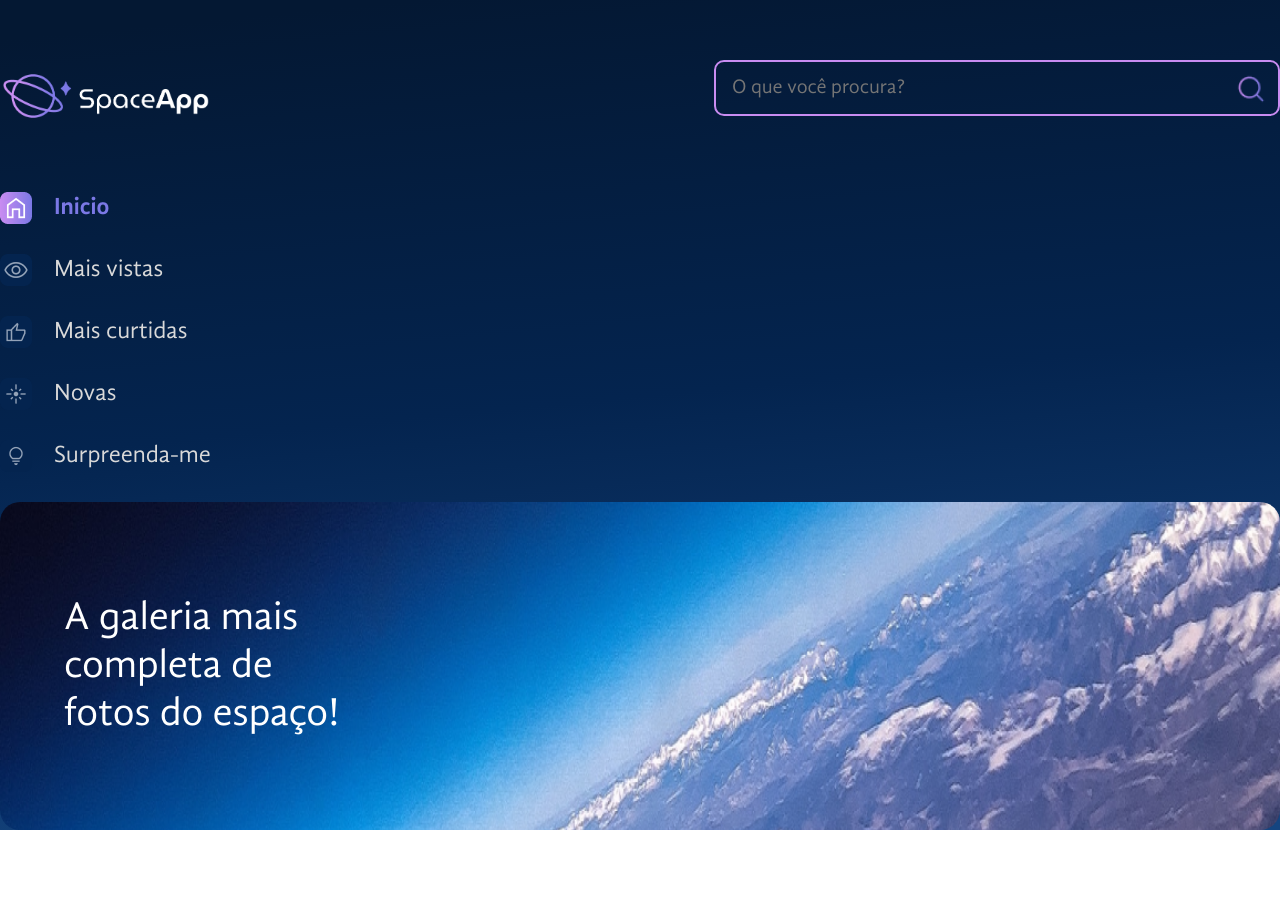
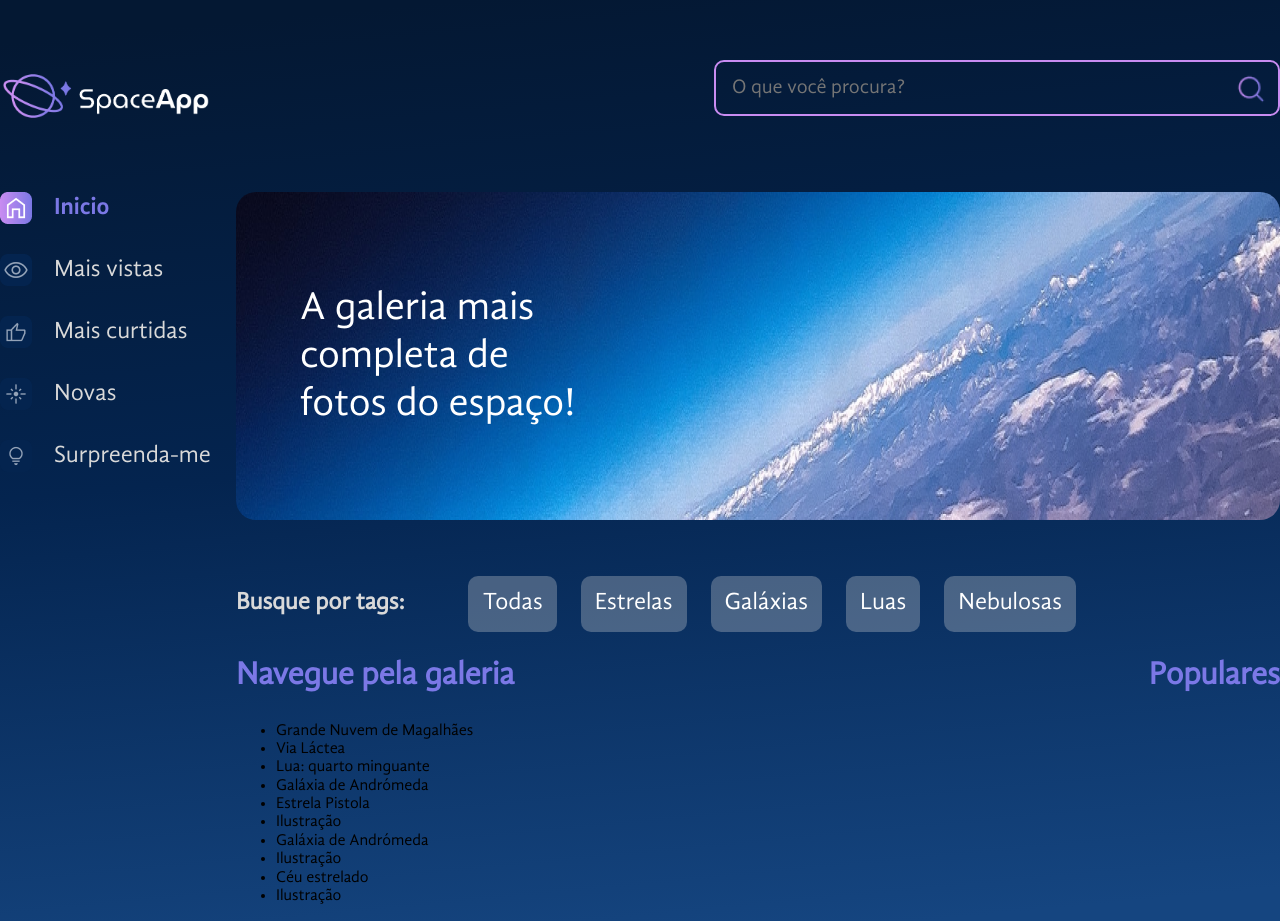
Before and after one commit to rodrigoduartesilva/space-app, a React (Vite) app: page / in a window 1280 px wide. Before the commit the page ends 830 px from the top, so only its background shows below. Built offline with nearby package versions, Linux system fonts and the light colour scheme.

Commit message:
feat: galeria implementada

```diff
--- a/src/App.jsx
+++ b/src/App.jsx
@@ -4,27 +4,50 @@
 import BarraLateral from "./components/BarraLateral";
 import Banner from "./components/Banner";
 import bannerBackground from './assets/banner.png';
+import Galeria from "./components/Galeria";
+import fotos from './fotos.json';
+import { useState } from "react";
 
 const FundoGradiente = styled.div`
   background: linear-gradient(174.61deg, #041833 4.16%, #04244F 48%, #154580 96.76%);
   width: 100%;
   min-height: 100vh;
 `
+const AppContainer = styled.div`
+  width: 1440px;
+  max-width: 100%;
+  margin: 0 auto;
+`
+const MainContainer = styled.main`
+  display: flex;
+  gap: 24px;
+`
+const ConteudoGaleria = styled.section`
+  display: flex;
+  flex-direction: column;
+  flex-grow: 1;
+`
 
-
-function App() {
-
+const App = () => {
+  const [fotosDaGaleria, setFotosDaGaleria] = useState(fotos);
   return (
     <FundoGradiente>
       <EstilosGlobais />
+      <AppContainer>
         <Cabecalho />
+        <MainContainer>
           <BarraLateral />
+          <ConteudoGaleria>
             <Banner
               texto="A galeria mais completa de fotos do espaço!"
               backgroundImage={bannerBackground}
             />
+            <Galeria fotos={fotosDaGaleria} />
+          </ConteudoGaleria>
+        </MainContainer>
+      </AppContainer>
     </FundoGradiente >
   )
 }
 
-export default App
+export default App;
--- a/src/components/Cabecalho/index.jsx
+++ b/src/components/Cabecalho/index.jsx
@@ -1,5 +1,5 @@
 import styled from "styled-components";
-import CampoTexto from "../../CampoTexto";
+import CampoTexto from "../CampoTexto";
 
 const HeaderEstilizado = styled.header`
     padding: 60px 0;
--- /dev/null
+++ b/src/components/Galeria/Populares/index.jsx
@@ -0,0 +1,9 @@
+import Titulo from "../../Titulo";
+
+const Populares = () => {
+    return (
+        <Titulo $alinhamento='center'>Populares</Titulo>
+    )
+}
+
+export default Populares;
--- /dev/null
+++ b/src/components/Galeria/Tags/index.jsx
@@ -0,0 +1,47 @@
+import { styled } from 'styled-components';
+import tags from './tags.json';
+
+const TagsContainer = styled.section`
+    display: flex;
+    align-items: center;
+    gap: 64px;
+    margin-top: 56px;
+`
+
+const TagTitulo = styled.h3`
+    color: #D9D9D9;
+    font-size: 24px;
+    margin: 0;
+`;
+
+const Tag = styled.button`
+    font-size: 24px;
+    color: #FFFFFF;
+    background: rgba(217, 217, 217, 0.3);
+    border-radius: 10px;
+    cursor: pointer;
+    transition: background-color 0.3s ease;
+    padding: 12px;
+    box-sizing: border-box;
+    border: 2px solid transparent;
+    &:hover {
+      border-color: #C98CF1;
+    }
+`
+
+const Div = styled.div`
+    display: flex;
+    gap: 24px;
+    justify-content: end;
+`
+
+const Tags = () => {
+    return <TagsContainer>
+        <TagTitulo>Busque por tags:</TagTitulo>
+        <Div>
+            {tags.map(tag => <Tag key={tag.id}>{tag.titulo}</Tag>)}
+        </Div>
+    </TagsContainer>
+}
+
+export default Tags;
--- /dev/null
+++ b/src/components/Galeria/Tags/tags.json
@@ -0,0 +1,22 @@
+[
+    {
+        "id": 0,
+        "titulo": "Todas"
+    },
+    {
+        "id": 1,
+        "titulo": "Estrelas"
+    },
+    {
+        "id": 2,
+        "titulo": "Galáxias"
+    },
+    {
+        "id": 3,
+        "titulo": "Luas"
+    },
+    {
+        "id": 4,
+        "titulo": "Nebulosas"
+    }
+]
--- /dev/null
+++ b/src/components/Galeria/index.jsx
@@ -0,0 +1,31 @@
+import styled from "styled-components";
+import Titulo from "../Titulo";
+import Populares from "./Populares";
+import Tags from "./Tags";
+
+const GaleriaContainer = styled.div`
+    display: flex;
+`
+
+const SecaoFluida = styled.section`
+    flex-grow: 1;
+`
+
+const Galeria = ({ fotos = [] }) => {
+    return (
+        <>
+            <Tags />
+            <GaleriaContainer>
+                <SecaoFluida>
+                    <Titulo>Navegue pela galeria</Titulo>
+                    <ul>
+                        {fotos.map(foto => <li>{foto.titulo}</li>)}
+                    </ul>
+                </SecaoFluida>
+                <Populares />
+            </GaleriaContainer>
+        </>
+    )
+}
+
+export default Galeria;
--- /dev/null
+++ b/src/components/Titulo/index.jsx
@@ -0,0 +1,10 @@
+import styled from "styled-components";
+
+
+const Titulo = styled.h2`
+    color: #7B78E6;
+    font-size: 32px;
+    text-align: ${props => props.$alinhamento ? props.$alinhamento : 'left'};
+`
+
+export default Titulo;
--- /dev/null
+++ b/src/fotos.json
@@ -0,0 +1,72 @@
+[
+  {
+    "titulo": "Grande Nuvem de Magalhães",
+    "fonte": "Alura Space",
+    "path": "/imagens/galeria/foto-1.png",
+    "id": "1",
+    "tagId": 2
+  },
+  {
+    "titulo": "Via Láctea",
+    "fonte": "Alura Space",
+    "path": "/imagens/galeria/foto-2.png",
+    "id": "2",
+    "tagId": 2
+  },
+  {
+    "titulo": "Lua: quarto minguante",
+    "fonte": "Alura Space",
+    "path": "/imagens/galeria/foto-3.png",
+    "id": "3",
+    "tagId": 3
+  },
+  {
+    "titulo": "Galáxia de Andrómeda",
+    "fonte": "Alura Space",
+    "path": "/imagens/galeria/foto-4.png",
+    "id": "4",
+    "tagId": 2
+  },
+  {
+    "titulo": "Estrela Pistola",
+    "fonte": "Alura Space",
+    "path": "/imagens/galeria/foto-5.png",
+    "id": "5",
+    "tagId": 1
+  },
+  {
+    "titulo": "Ilustração",
+    "fonte": "Alura Space",
+    "path": "/imagens/galeria/foto-6.png",
+    "id": "6",
+    "tagId": 4
+  },
+  {
+    "titulo": "Galáxia de Andrómeda",
+    "fonte": "Alura Space",
+    "path": "/imagens/galeria/foto-7.png",
+    "id": "7",
+    "tagId": 2
+  },
+  {
+    "titulo": "Ilustração",
+    "fonte": "Alura Space",
+    "path": "/imagens/galeria/foto-8.png",
+    "id": "8",
+    "tagId": 4
+  },
+  {
+    "titulo": "Céu estrelado",
+    "fonte": "Alura Space",
+    "path": "/imagens/galeria/foto-9.png",
+    "id": "9",
+    "tagId": 1
+  },
+  {
+    "titulo": "Ilustração",
+    "fonte": "Alura Space",
+    "path": "/imagens/galeria/foto-10.png",
+    "id": "10",
+    "tagId": 1
+  }
+]
```
Also changed, not shown: src/components/Galeria/Imagem/index.jsx (added, +57 -0 lines), src/components/CampoTexto/index.jsx (renamed from src/CampoTexto/index.jsx), src/components/CampoTexto/search.png (renamed from src/CampoTexto/search.png). Lines whose indentation alone changed are shown as unchanged.
